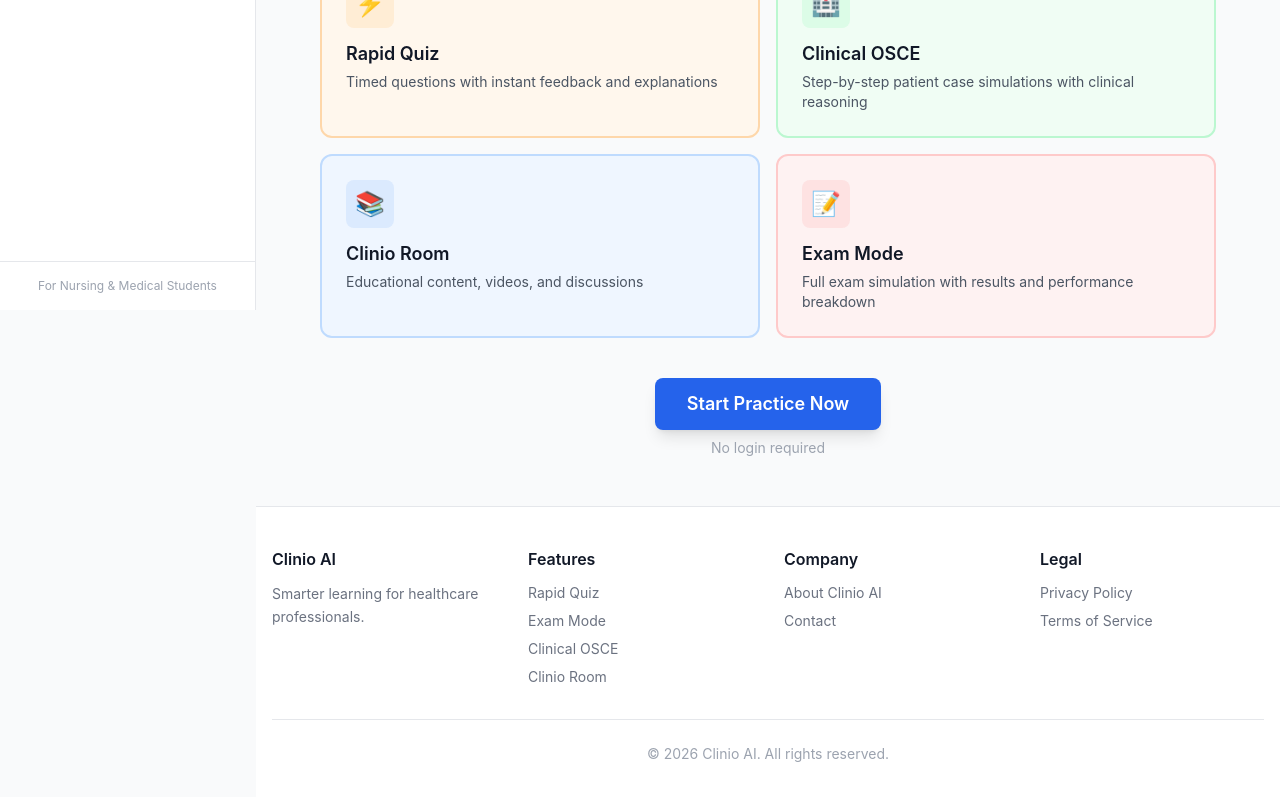
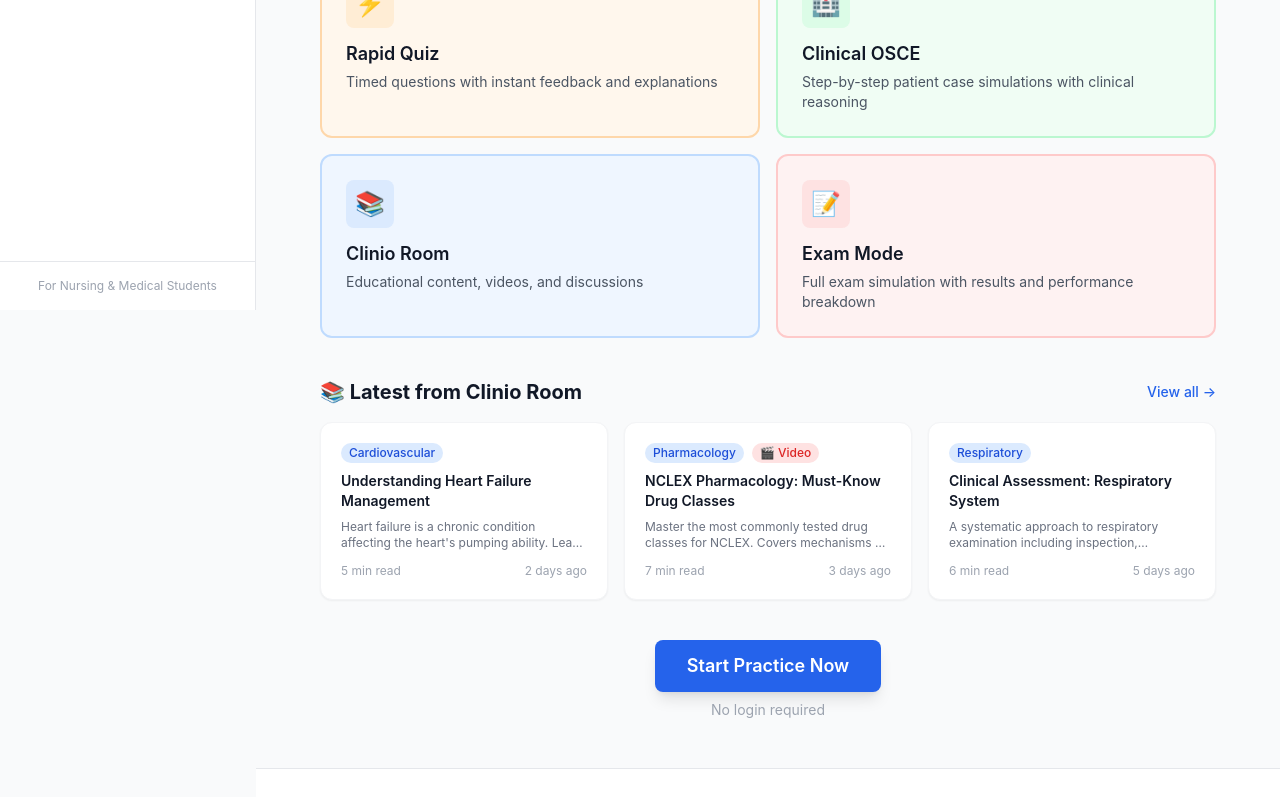
Before and after one commit to orangescrypto-jpg/clinio-ai, a React (Vite) app: page / in a window 1280 px wide. Shown: the part 490-1287 px from the top of the page. Built offline with nearby package versions, Linux system fonts and the light colour scheme.

Commit message:
Add latest posts section to HomePage
Added a section for latest posts in the Clinio Room, displaying recent articles with titles, previews, and metadata.

```diff
--- a/src/features/home/HomePage.tsx
+++ b/src/features/home/HomePage.tsx
@@ -6,6 +6,12 @@
   { title: 'Clinical OSCE', icon: '🏥', description: 'Step-by-step patient case simulations with clinical reasoning', link: '/scenarios', color: 'bg-green-50 border-green-200 hover:border-green-300', iconBg: 'bg-green-100' },
   { title: 'Clinio Room', icon: '📚', description: 'Educational content, videos, and discussions', link: '/feed', color: 'bg-blue-50 border-blue-200 hover:border-blue-300', iconBg: 'bg-blue-100' },
   { title: 'Exam Mode', icon: '📝', description: 'Full exam simulation with results and performance breakdown', link: '/exam', color: 'bg-red-50 border-red-200 hover:border-red-300', iconBg: 'bg-red-100' },
+];
+
+const latestPosts = [
+  { id: '1', title: 'Understanding Heart Failure Management', preview: 'Heart failure is a chronic condition affecting the heart\'s pumping ability. Learn about pathophysiology, assessment, and nursing interventions.', topic: 'Cardiovascular', category: 'Clinical Medicine', readTime: '5 min read', date: '2 days ago', hasVideo: false },
+  { id: '2', title: 'NCLEX Pharmacology: Must-Know Drug Classes', preview: 'Master the most commonly tested drug classes for NCLEX. Covers mechanisms of action, side effects, and nursing considerations.', topic: 'Pharmacology', category: 'NCLEX', readTime: '7 min read', date: '3 days ago', hasVideo: true },
+  { id: '3', title: 'Clinical Assessment: Respiratory System', preview: 'A systematic approach to respiratory examination including inspection, palpation, percussion, and auscultation techniques.', topic: 'Respiratory', category: 'Clinical Medicine', readTime: '6 min read', date: '5 days ago', hasVideo: false },
 ];
 
 const categories = [
@@ -27,7 +33,7 @@
         </p>
       </div>
 
-      {/* Categories - Only 3 */}
+      {/* Categories */}
       <div className="grid grid-cols-3 gap-4 max-w-lg mx-auto">
         {categories.map(cat => (
           <div key={cat.label} className="text-center p-5 bg-white rounded-xl border-2 border-gray-200 hover:shadow-md transition-all cursor-pointer hover:border-primary-300">
@@ -51,6 +57,30 @@
         </div>
       </div>
 
+      {/* Latest Posts from Clinio Room */}
+      <div className="max-w-4xl mx-auto">
+        <div className="flex items-center justify-between mb-4">
+          <h2 className="text-xl font-bold text-gray-900">📚 Latest from Clinio Room</h2>
+          <Link to="/feed" className="text-sm text-primary-600 font-medium hover:underline">View all →</Link>
+        </div>
+        <div className="grid grid-cols-1 sm:grid-cols-3 gap-4">
+          {latestPosts.map(post => (
+            <Link key={post.id} to={`/feed/${post.id}`} className="card p-5 hover:shadow-md transition-all hover:-translate-y-0.5">
+              <div className="flex items-center gap-2 mb-2">
+                <span className="text-xs bg-primary-100 text-primary-700 px-2 py-0.5 rounded-full font-medium">{post.topic}</span>
+                {post.hasVideo && <span className="text-xs bg-red-100 text-red-600 px-2 py-0.5 rounded-full font-medium">🎬 Video</span>}
+              </div>
+              <h3 className="text-sm font-semibold text-gray-900 mb-2 line-clamp-2">{post.title}</h3>
+              <p className="text-xs text-gray-500 mb-3 line-clamp-2">{post.preview}</p>
+              <div className="flex items-center justify-between text-xs text-gray-400">
+                <span>{post.readTime}</span>
+                <span>{post.date}</span>
+              </div>
+            </Link>
+          ))}
+        </div>
+      </div>
+
       {/* CTA */}
       <div className="text-center pb-4">
         <Link to="/rapid-quiz" className="btn-primary inline-block text-lg px-8 py-3 shadow-lg hover:shadow-xl">Start Practice Now</Link>
```
